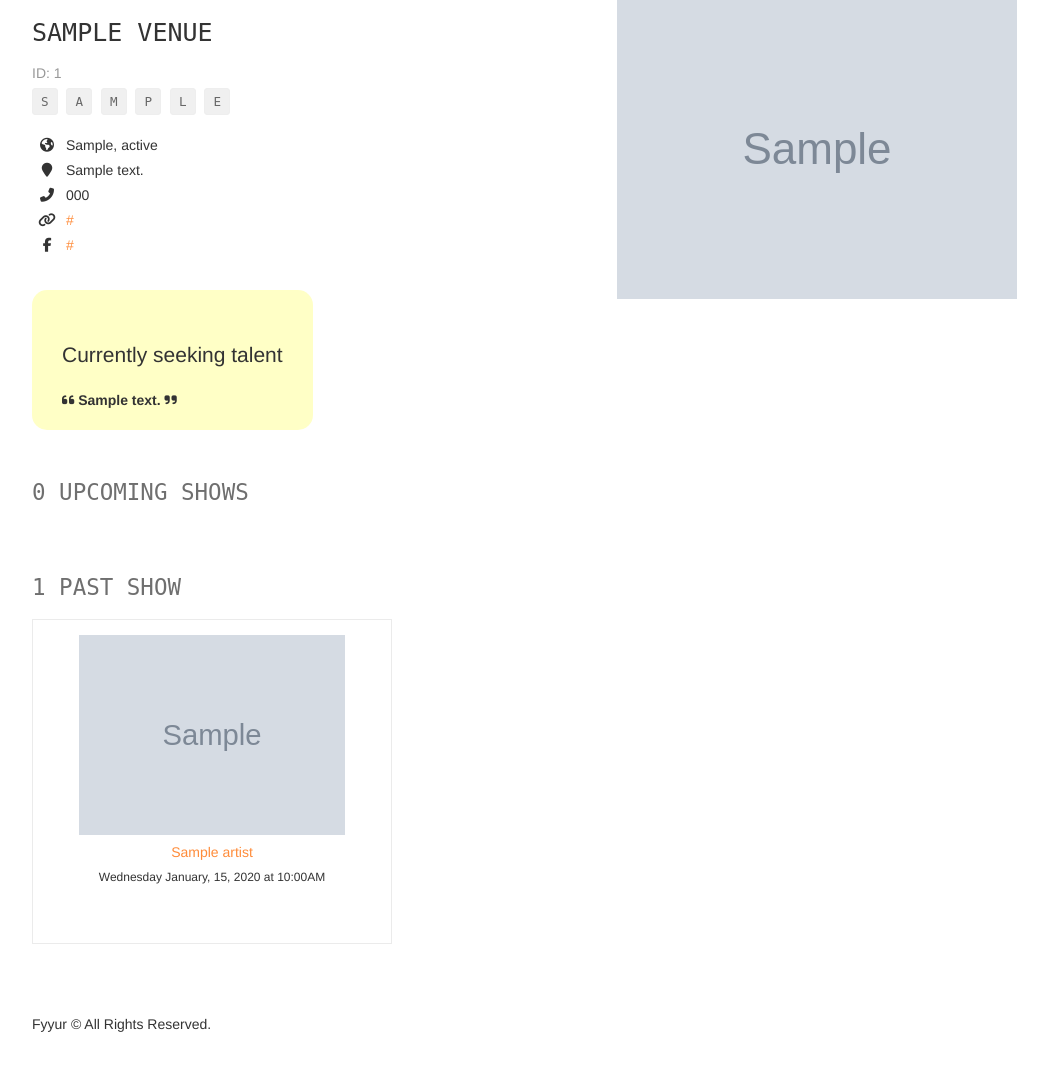
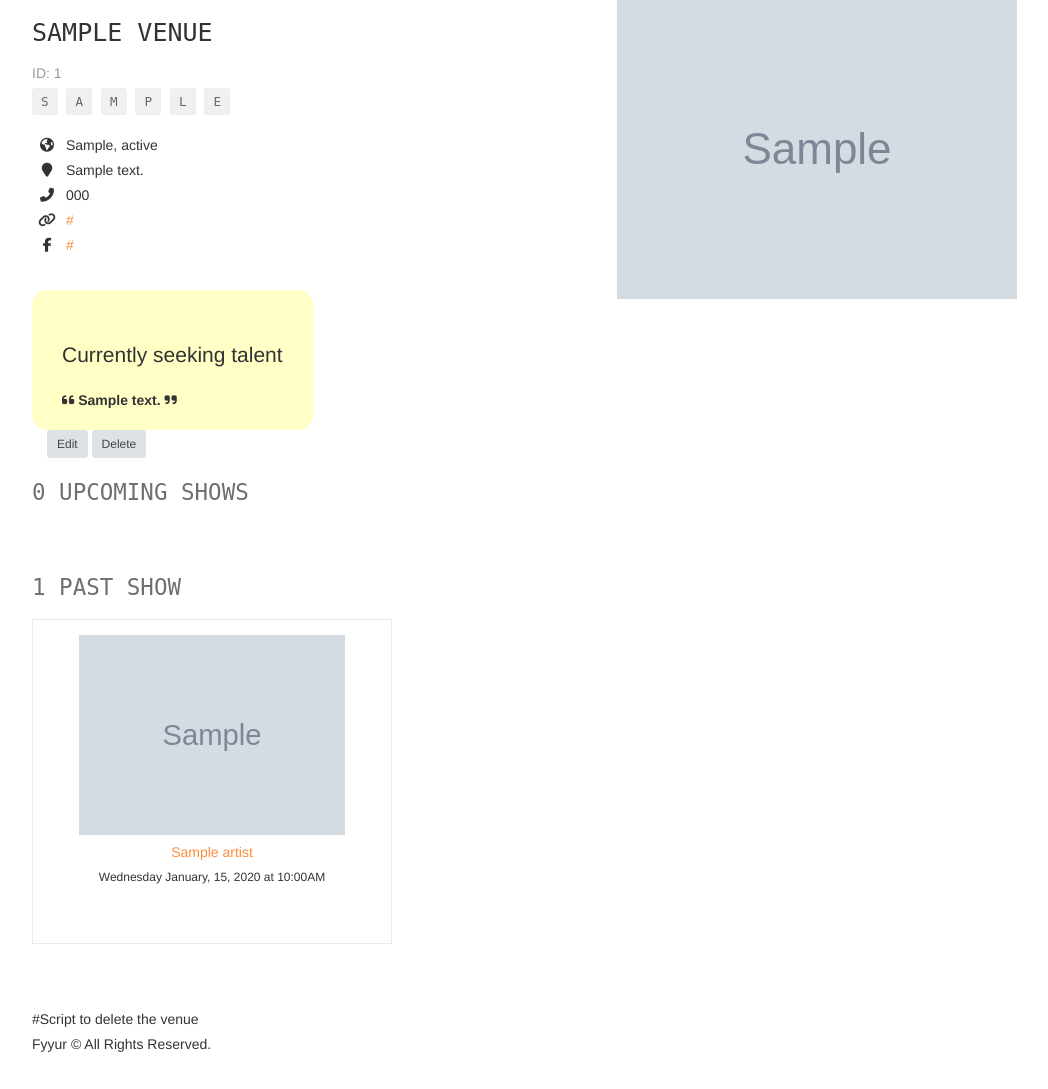
Before and after one commit to raghuchandan1/Fyyur, a Flask app: page /venues/1 in a window 1280 px wide. Shown: the part 81-1170 px from the top of the page, without its empty margins (38-1086 px from the left). Before the commit the page ends 1113 px from the top, so only its background shows below. Run offline with Flask 2, Linux system fonts and the light colour scheme; tables that the repository leaves empty hold one stand-in row (values such as "Sample post"); grey boxes marked "Sample" are stand-in pictures; some libraries are stand-ins or nearby versions.

Commit message:
feat: Added Edit and Delete button to show venue

```diff
--- a/starter_code/app.py
+++ b/starter_code/app.py
@@ -18,7 +18,7 @@ from forms import *
 # ----------------------------------------------------------------------------#
 # App Config.
 # ----------------------------------------------------------------------------#
-from sqlalchemy import ARRAY
+from sqlalchemy import ARRAY, func
 
 app = Flask(__name__)
 moment = Moment(app)
@@ -89,34 +89,52 @@ def venues():
     #     "num_upcoming_shows": 0,
     #   }]
     # }]
-    current_time = datetime.now().strftime('%Y-%m-%d %H:%S:%M')
-    venues = Venue.query.group_by(Venue.id, Venue.state, Venue.city).all()
-    venue_state_and_city = ''
+    # current_time = datetime.now().strftime('%Y-%m-%d %H:%S:%M')
+    # venues = Venue.query.group_by(Venue.id, Venue.state, Venue.city).all()
+    # venue_state_and_city = ''
+    # data = []
+    #
+    # # loop through venues to check for upcoming shows, city, states and venue information
+    # for venue in venues:
+    #     # filter upcoming shows given that the show start time is greater than the current time
+    #
+    #     upcoming_shows = venue.shows.filter(Show.start_time > current_time).all()
+    #     if venue_state_and_city == venue.city + venue.state:
+    #         data[len(data) - 1]["venues"].append({
+    #             "id": venue.id,
+    #             "name": venue.name,
+    #             "num_upcoming_shows": len(upcoming_shows)  # a count of the number of shows
+    #         })
+    #     else:
+    #         venue_state_and_city == venue.city + venue.state
+    #         data.append({
+    #             "city": venue.city,
+    #             "state": venue.state,
+    #             "venues": [{
+    #                 "id": venue.id,
+    #                 "name": venue.name,
+    #                 "num_upcoming_shows": len(upcoming_shows)
+    #             }]
+    #         })
+    all_areas = Venue.query.with_entities(func.count(Venue.id), Venue.city, Venue.state).group_by(Venue.city,
+                                                                                                  Venue.state).all()
     data = []
 
-    # loop through venues to check for upcoming shows, city, states and venue information
-    for venue in venues:
-        # filter upcoming shows given that the show start time is greater than the current time
-        print(venue)
-        upcoming_shows = venue.shows.filter(Show.start_time > current_time).all()
-        if venue_state_and_city == venue.city + venue.state:
-            data[len(data) - 1]["venues"].append({
+    for area in all_areas:
+        area_venues = Venue.query.filter_by(state=area.state).filter_by(city=area.city).all()
+        venue_data = []
+        for venue in area_venues:
+            venue_data.append({
                 "id": venue.id,
                 "name": venue.name,
-                "num_upcoming_shows": len(upcoming_shows)  # a count of the number of shows
+                "num_upcoming_shows": len(
+                    db.session.query(Show).filter(Show.venue_id == venue.id).filter(Show.start_time > datetime.now()).all())
             })
-        else:
-            venue_state_and_city == venue.city + venue.state
-            data.append({
-                "city": venue.city,
-                "state": venue.state,
-                "venues": [{
-                    "id": venue.id,
-                    "name": venue.name,
-                    "num_upcoming_shows": len(upcoming_shows)
-                }]
-            })
-
+        data.append({
+            "city": area.city,
+            "state": area.state,
+            "venues": venue_data
+        })
     # return render_template('pages/venues.html', areas=data)
     return render_template('pages/venues.html', areas=data)
 
@@ -363,6 +381,7 @@ def delete_venue(venue_id):
         flash(f'An error occurred. Venue {venue_id} could not be deleted.')
     if not error:
         flash(f'Venue {venue_id} was successfully deleted.')
+
     return render_template('pages/home.html')
 
 
--- a/starter_code/templates/forms/edit_artist.html
+++ b/starter_code/templates/forms/edit_artist.html
@@ -3,7 +3,7 @@
 {% block content %}
   <div class="form-wrapper">
     <form class="form" method="post" action="/artists/{{artist.id}}/edit">
-      <h3 class="form-heading">Edit artist <em>{{ artist.name }}</em></h3>
+      <h3 class="form-heading">Edit artist <em>{{ artist.name }}</em> <a href="{{ url_for('index') }}" title="Back to homepage"><i class="fa fa-home pull-right"></i></a></h3>
       <div class="form-group">
         <label for="name">Name</label>
         {{ form.name(class_ = 'form-control', autofocus = true) }}
--- a/starter_code/templates/pages/show_venue.html
+++ b/starter_code/templates/pages/show_venue.html
@@ -45,7 +45,23 @@
 	<div class="col-sm-6">
 		<img src="{{ venue.image_link }}" alt="Venue Image" />
 	</div>
+
 </div>
+
+<div class="col-sm-6">
+      <a href="/venues/{{ venue.id }}/edit">
+        <button class="btn btn-default btn-sm">
+          Edit
+        </button>
+      </a>
+      <button
+        id="delete-venue"
+        data-id="{{ venue.id }}"
+        class="btn btn-default btn-sm">
+		  Delete
+      </button>
+    </div>
+
 <section>
 	<h2 class="monospace">{{ venue.upcoming_shows_count }} Upcoming {% if venue.upcoming_shows_count == 1 %}Show{% else %}Shows{% endif %}</h2>
 	<div class="row">
@@ -74,5 +90,16 @@
 		{% endfor %}
 	</div>
 </section>
-
+#Script to delete the venue
+<script>
+	const deleteBtn = document.getElementById('delete-venue')
+	deleteBtn.onclick = function(e) {
+		const venueId = e.target.dataset['id']
+		console.log(venueId);
+		fetch('/venues/' + venueId, {method: 'DELETE'})
+		.then(response => {
+        console.log('DONE')
+    })
+	}
+</script>
 {% endblock %}
```
Also changed, not shown: starter_code/templates/pages/show_artist.html (+4 -5 lines).
